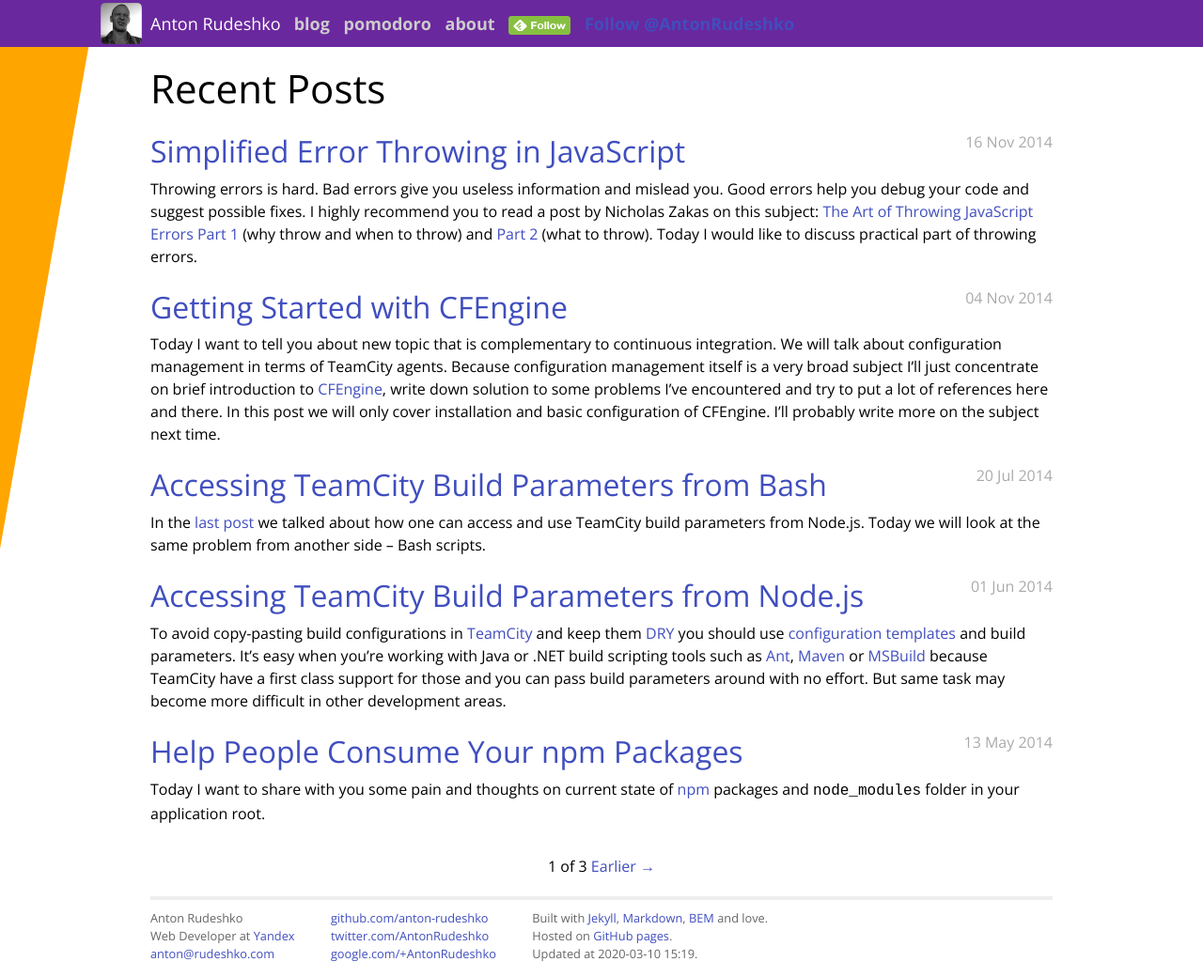
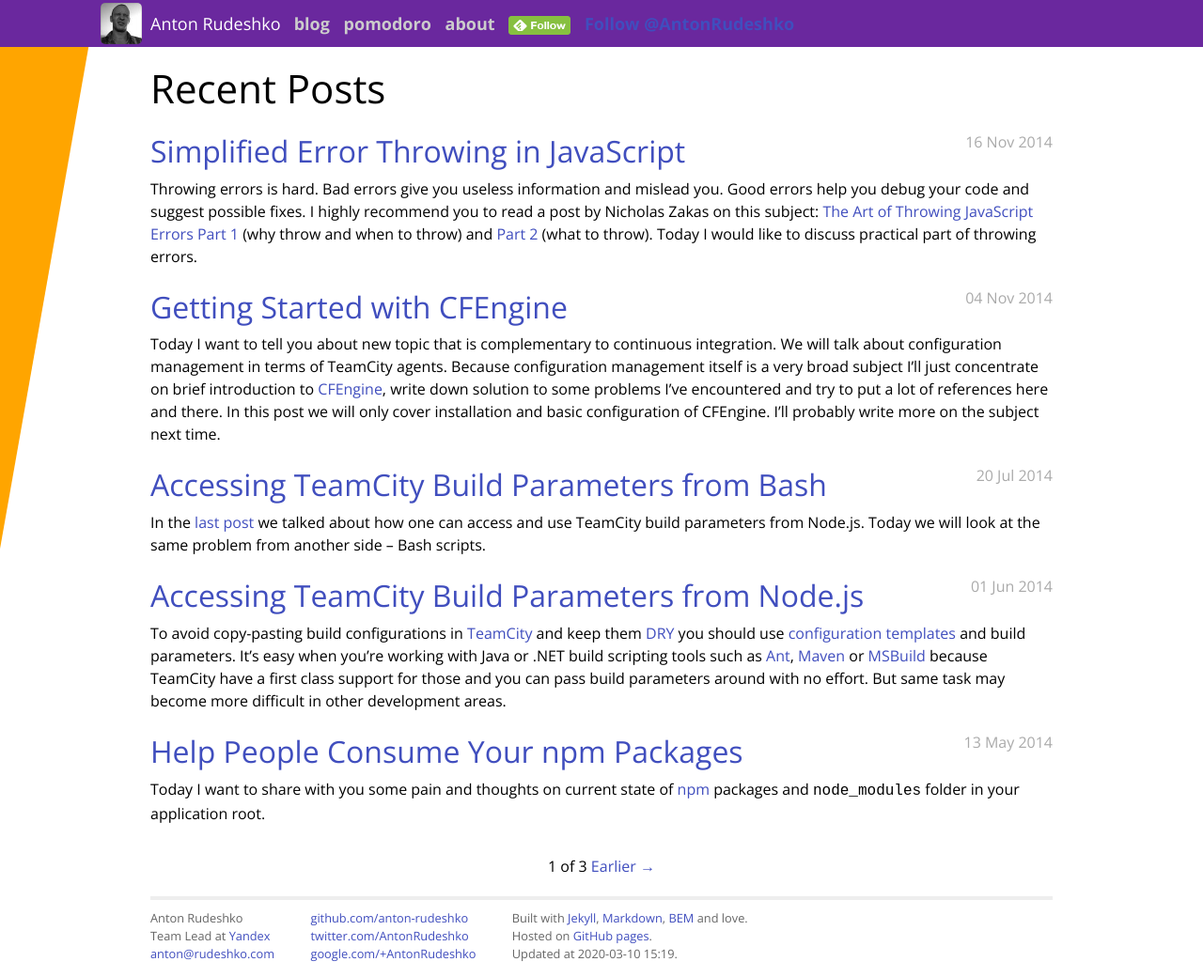
Before and after one commit to anton-rudeshko/anton-rudeshko.github.io, a Jekyll site: the page built from index.html, in a window 1280 px wide. Shown: the whole page at 94% size. Built offline with Jekyll 4.4.1, drawn with Linux system fonts in a browser that asks for light colours; the list of posts is cut into pages by our own code; comment, search, counter and statistics services are not loaded.

Commit message:
layout: update current position

```diff
--- a/_layouts/default.html
+++ b/_layouts/default.html
@@ -55,7 +55,7 @@
   <address class="footer__contact">
     <p>
       Anton Rudeshko<br/>
-      Web Developer at <a target="_blank" href="http://www.yandex.ru">Yandex</a><br/>
+      Team Lead at <a target="_blank" href="http://www.yandex.ru">Yandex</a><br/>
       <a href="mailto:{{ site.contacts.email }}">{{ site.contacts.email }}</a>
     </p>
   </address>
```
